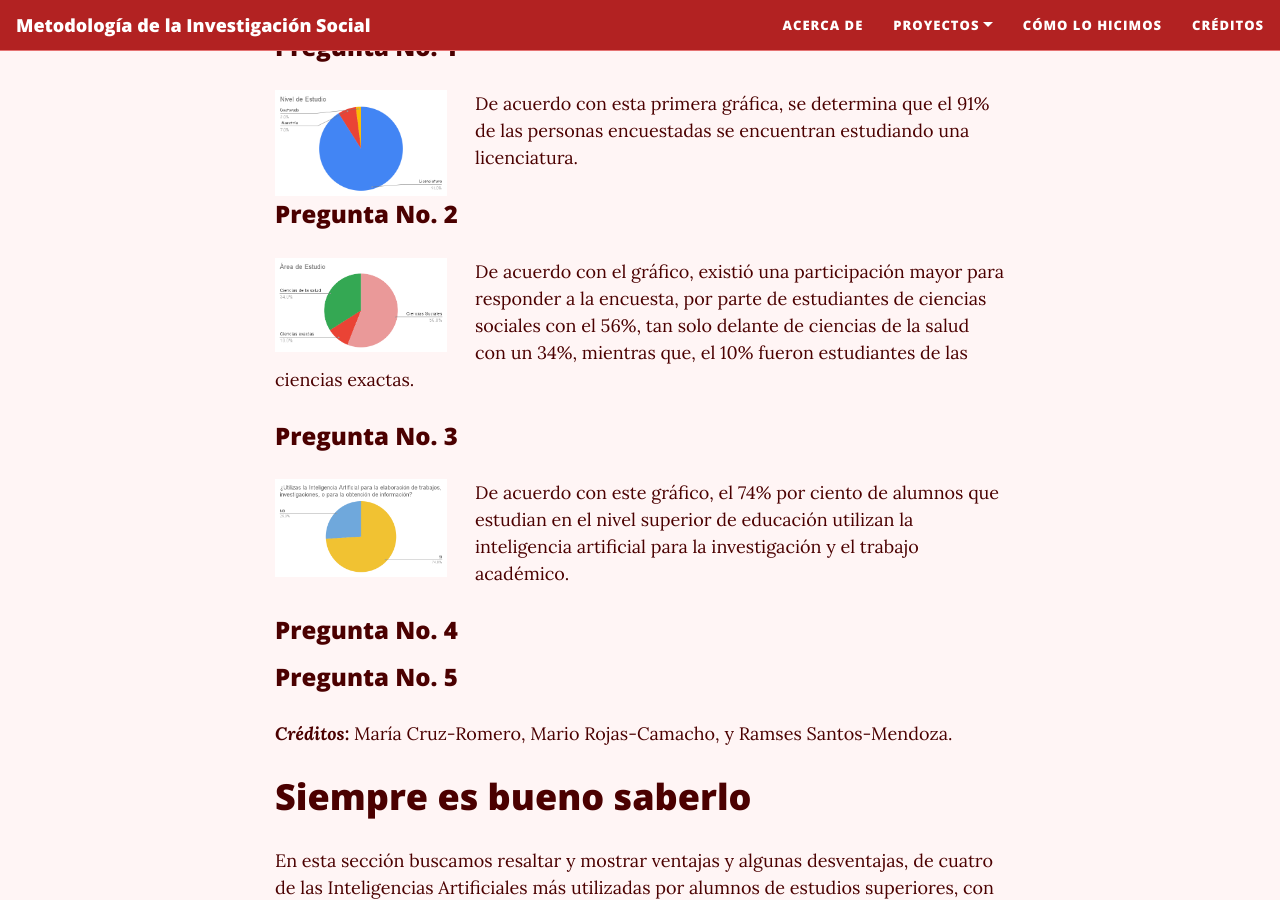
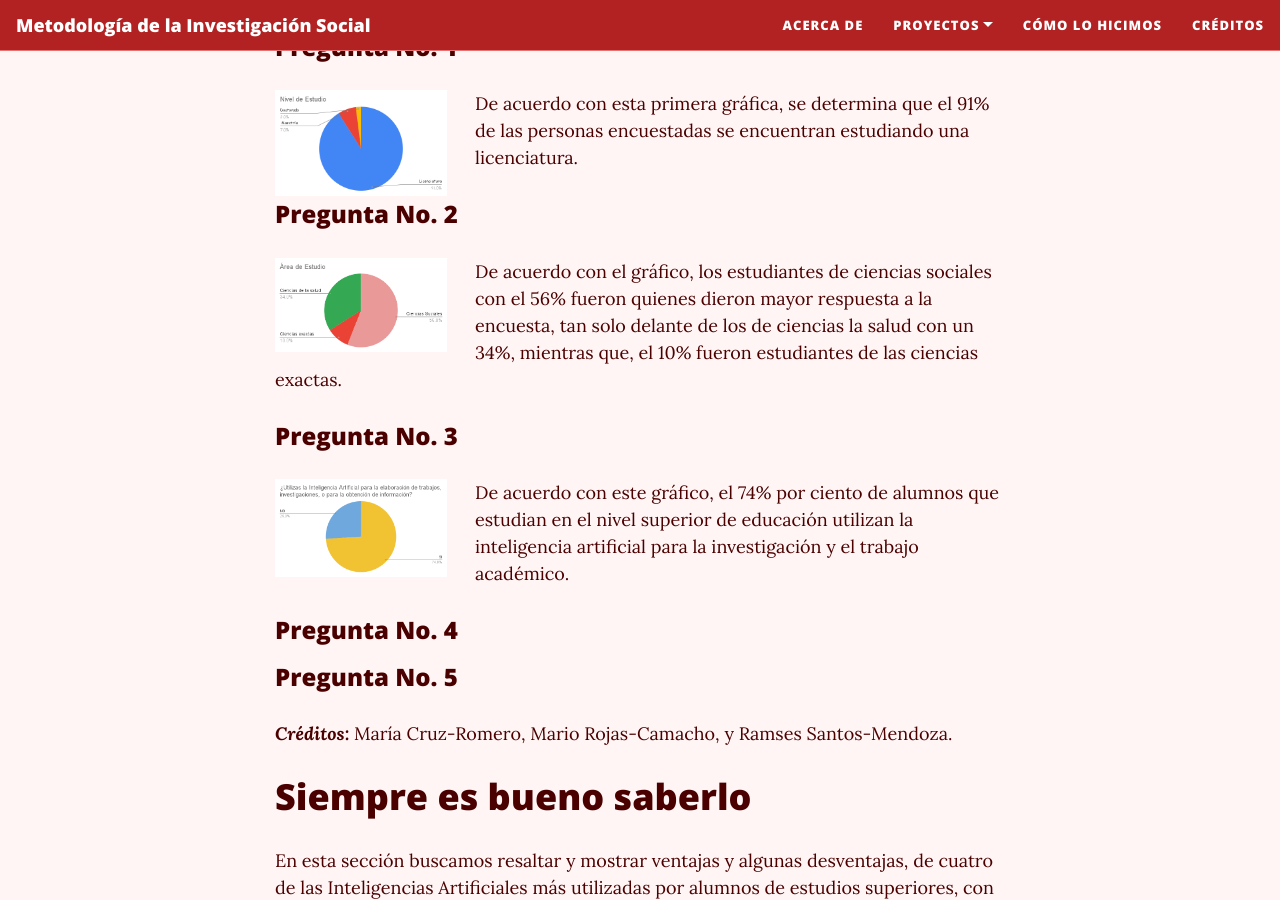
Before and after one commit to rosariorogel/metodologia, a Jekyll site: the page built from _pages/inteligencia-artificial.md, in a window 1280 px wide and 900 px high, scrolled down 2466 px. Built offline with Jekyll 4.4.1, drawn with Linux system fonts in a browser that asks for light colours; nearby versions of some CDN libraries.

Commit message:
Update texto grafica inteligencia-artificial.md

```diff
--- a/_pages/inteligencia-artificial.md
+++ b/_pages/inteligencia-artificial.md
@@ -45,7 +45,7 @@
 
 
 <img src="{{site.baseurl }}/assets/img/Gráfica2ÁreadeEstudioIA.png" style="float:left;width:200px;padding-right:28px;">
-De acuerdo con el gráfico, existió una participación mayor para responder a la encuesta, por parte de estudiantes de ciencias sociales con el 56%, tan solo delante de ciencias de la salud con un 34%, mientras que, el 10% fueron estudiantes de las ciencias exactas.
+De acuerdo con el gráfico, los estudiantes de ciencias sociales con el 56% fueron quienes dieron mayor respuesta a la encuesta, tan solo delante de los de ciencias la salud con un 34%, mientras que, el 10% fueron estudiantes de las ciencias exactas.
 
 
 
```
